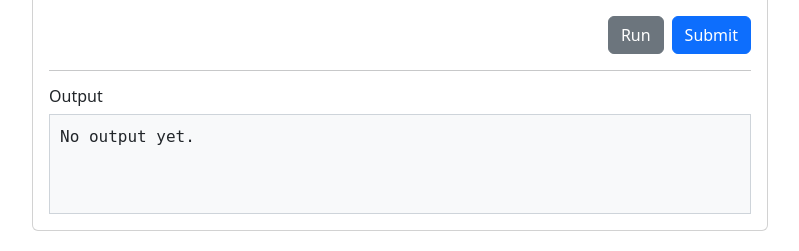
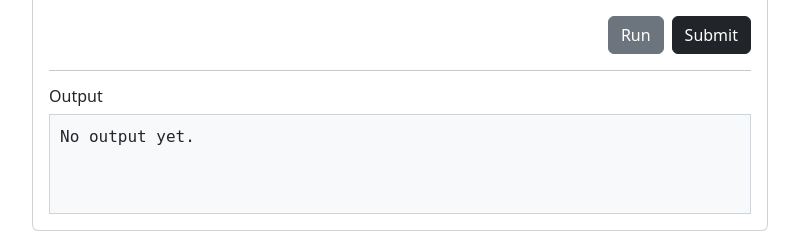
Before and after one commit to tvtusc25/DevReady, a Flask app: page / in a window 1280 px wide. Shown: the part 457-708 px from the top of the page, without its empty margins (430-1229 px from the left). Run offline with Flask 3, Linux system fonts and the light colour scheme.

Commit message:
Added FaviconLogo.svg

```diff
--- a/website/templates/index.html
+++ b/website/templates/index.html
@@ -6,6 +6,7 @@
   <title>Problem - DevReady</title>
   <!-- Bootstrap CSS -->
   <link href="https://cdn.jsdelivr.net/npm/bootstrap@5.3.0/dist/css/bootstrap.min.css" rel="stylesheet">
+  <link rel="icon" type="image/svg+xml" href="/website/static/FaviconLogo.svg">
   <style>
     .code-editor {
       font-family: monospace;
@@ -76,7 +77,7 @@
             </div>
             <div class="d-flex justify-content-end gap-2">
               <button type="button" class="btn btn-secondary">Run</button>
-              <button type="button" class="btn btn-primary">Submit</button>
+              <button type="button" class="btn btn-dark">Submit</button>
             </div>
             <hr>
             <h6>Output</h6>
```
Also changed, not shown: website/static/FaviconLogo.svg (added).
